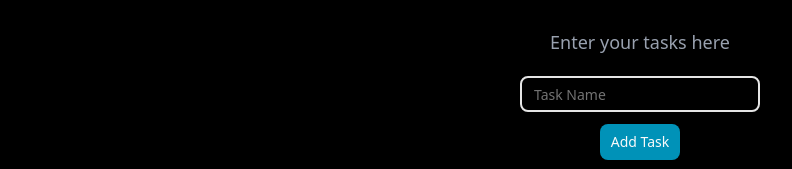
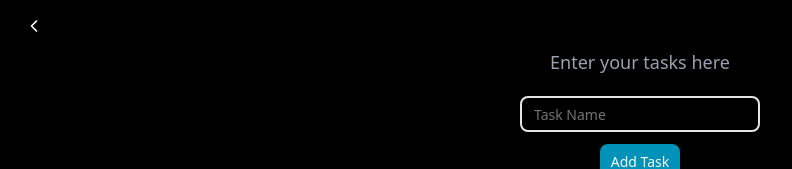
Before and after one commit to JocelynSullivan/VibeCycle, a React (Vite) app in the folder VibeCycleFrontend/: page /tasks in a window 1280 px wide. Shown: the top 169 px of the page, without its empty margins (0-792 px from the left). Built offline with nearby package versions, Linux system fonts and the light colour scheme; no server answers; sample sign-in values are in the browser's storage.

Commit message:
Add back arrow on tasks page and routine persistance

```diff
--- a/VibeCycleFrontend/src/components/Routine.tsx
+++ b/VibeCycleFrontend/src/components/Routine.tsx
@@ -51,6 +51,7 @@ const RoutineResponse: React.FC = () => {
   const { token } = useAuth();
   const dragIndex = useRef<number | null>(null);
   const touchTimer = useRef<number | null>(null);
+  const STORAGE_KEY = "vibe_last_generated_routine";
 
   const startEditing = () => setEditMode(true);
   const stopEditing = () => {
@@ -290,6 +291,31 @@ const RoutineResponse: React.FC = () => {
     }
     setItems(parseRoutine(routineResponse.routine || ""));
   }, [routineResponse]);
+
+  // Load last generated routine from sessionStorage on mount
+  useEffect(() => {
+    try {
+      const saved = sessionStorage.getItem(STORAGE_KEY);
+      if (saved) {
+        setRoutineResponse({ routine: saved });
+      }
+    } catch (e) {
+      // ignore
+    }
+  }, []);
+
+  // Persist routineResponse.routine to sessionStorage so it survives route navigation
+  useEffect(() => {
+    try {
+      if (routineResponse && routineResponse.routine) {
+        sessionStorage.setItem(STORAGE_KEY, routineResponse.routine);
+      } else {
+        sessionStorage.removeItem(STORAGE_KEY);
+      }
+    } catch (e) {
+      // ignore
+    }
+  }, [routineResponse]);
   return (
     <div className="bg-black">
       <div className="flex justify-center items-center gap-4 pt-10">
@@ -330,27 +356,25 @@ const RoutineResponse: React.FC = () => {
       <div className="flex justify-center">
         <button
           onClick={() => fetchRoutine(energyLevel)}
-          className="ml-2 bg-cyan-600 text-white px-3 py-1 mt-10 rounded"
+          className="ml-2 bg-cyan-600 text-white px-3 py-1 rounded"
           disabled={loading}
         >
           {loading ? "Generating…" : "Generate Routine"}
         </button>
         <button
           onClick={() => saveRoutine()}
-          className="ml-2 bg-green-600 text-white px-3 py-1 mt-10 rounded"
+          className="ml-2 bg-green-600 text-white px-3 py-1 rounded"
           disabled={!routineResponse}
         >
           Save Routine
         </button>
       </div>
 
-      <h2 className="flex justify-center text-gray-300 text-2xl mt-5">Your Routines</h2>
-
       <div className="flex justify-center">
         {error && <p className="text-red-500 mt-6">{error}</p>}
         {routineResponse ? (
           <div
-            className="text-gray-300 p-6 max-w-3xl bg-gray-900 rounded"
+            className="text-gray-300 py-5 px-10 m-10 max-w-3xl rounded outline-1 outline-white"
             onContextMenu={(e) => {
               e.preventDefault();
               if (!editMode) startEditing();
--- a/VibeCycleFrontend/src/pages/TasksPage.tsx
+++ b/VibeCycleFrontend/src/pages/TasksPage.tsx
@@ -1,10 +1,26 @@
 import React from "react";
+import { useNavigate } from "react-router-dom";
 import Tasks from "../components/Tasks";
 
 const TasksPage: React.FC = () => {
+  const navigate = useNavigate();
+
   return (
     <div className="bg-black h-full">
-      <div className="flex justify-center pt-7">
+      <div className="flex items-center justify-start pt-4 px-6">
+        <button
+          onClick={() => navigate(-1)}
+          aria-label="Go back"
+          className="flex items-center gap-2 text-gray-200 hover:text-white"
+        >
+          <svg width="20" height="20" viewBox="0 0 24 24" fill="none" xmlns="http://www.w3.org/2000/svg">
+            <path d="M15 18l-6-6 6-6" stroke="white" strokeWidth="2" strokeLinecap="round" strokeLinejoin="round" />
+          </svg>
+          <span className="text-sm"></span>
+        </button>
+      </div>
+
+      <div className="flex justify-center pt-3">
         <p className="text-gray-400 text-lg px-60">Enter your tasks here</p>
       </div>
       <div className="flex justify-center">
```
